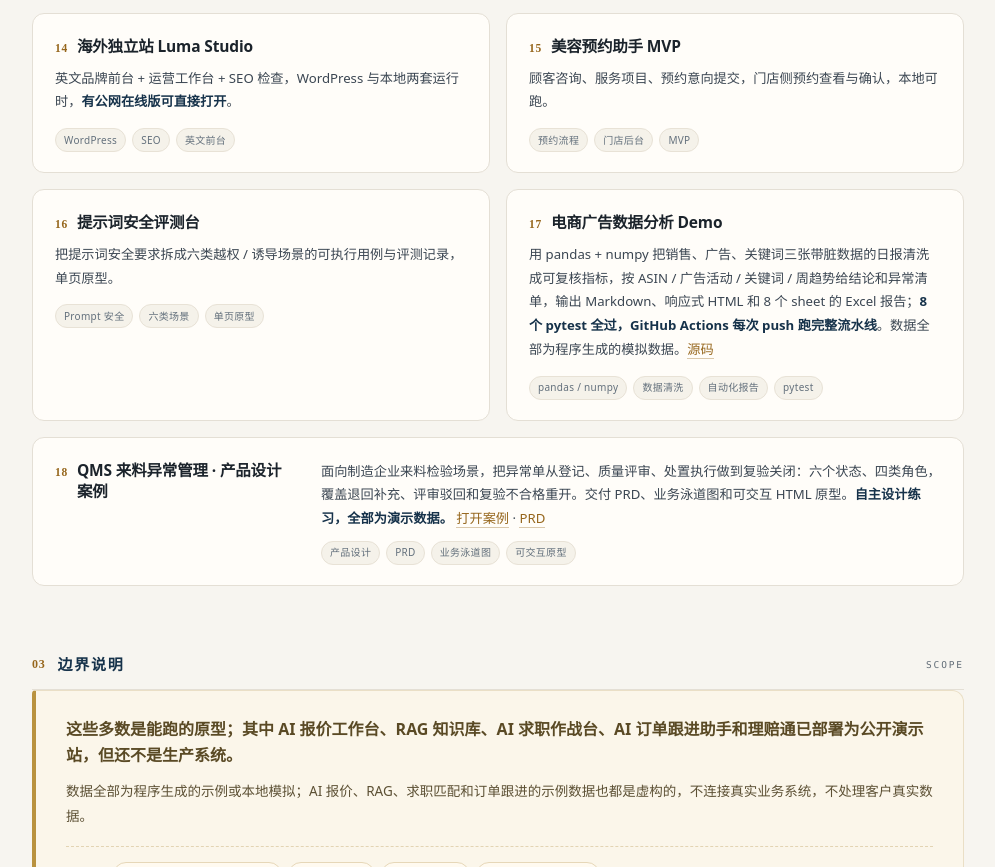
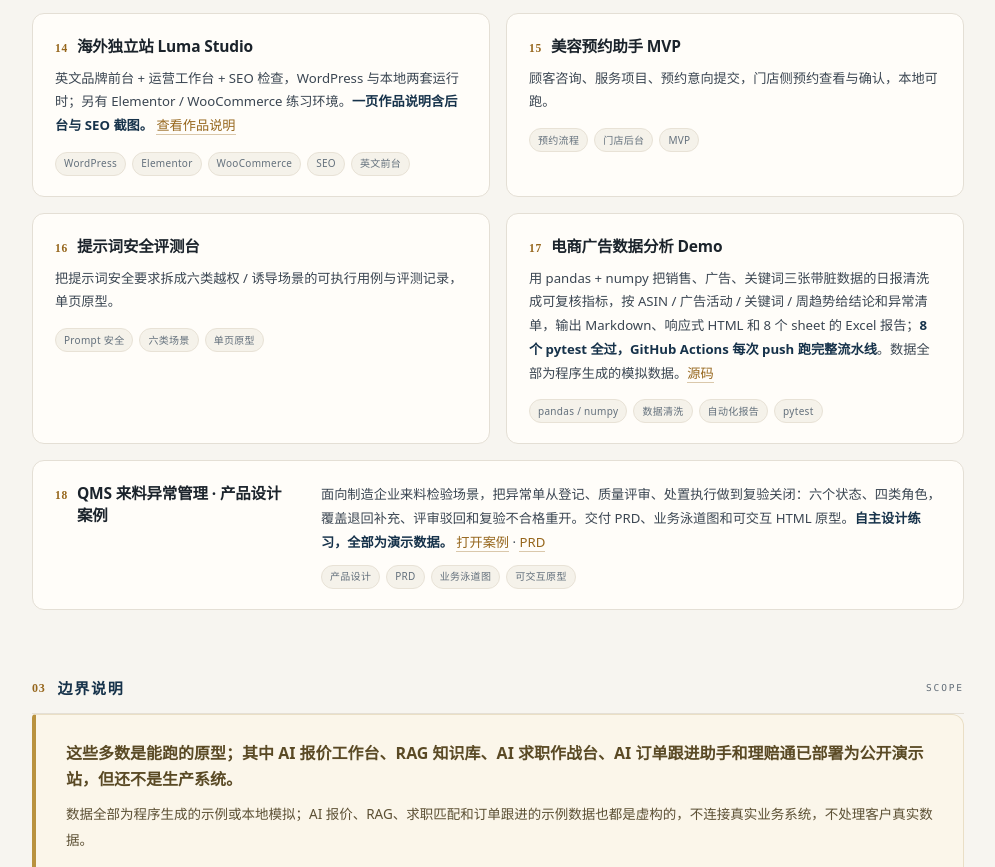
Before and after one commit to Hyxxt/portfolio, a website: page index.html in a window 1280 px wide. Shown: the part 7542-8409 px from the top of the page, without its empty margins (142-1137 px from the left). Drawn offline with Linux system fonts and the light colour scheme; some packages are replaced by stand-ins of ours; a script that the page names is missing.

Commit message:
作品集：补充 Luma Studio 一页作品说明链接
- 新增 luma/Luma-Studio-one-pager.pdf（修正版，移除失效在线链接与 C1 表述）
- Luma Studio 卡片改为可查看作品说明，补充 Elementor/WooCommerce 标签
- 同步 作品集.html、build.mjs

Co-Authored-By: Claude Code <noreply@anthropic.com>

```diff
--- a/build.mjs
+++ b/build.mjs
@@ -13,6 +13,7 @@ const files = [
   'img',
   'beauty-ops',
   'qms',
+  'luma',
 ];
 
 async function copy(src, dest) {
--- a/index.html
+++ b/index.html
@@ -910,8 +910,8 @@
 
       <article class="mini reveal">
         <div class="mini-head"><span class="idx" aria-hidden="true">14</span><h3>海外独立站 Luma Studio</h3></div>
-        <p>英文品牌前台 + 运营工作台 + SEO 检查，WordPress 与本地两套运行时，<b>有公网在线版可直接打开</b>。</p>
-        <div class="tags" aria-label="技术标签"><span>WordPress</span><span>SEO</span><span>英文前台</span></div>
+        <p>英文品牌前台 + 运营工作台 + SEO 检查，WordPress 与本地两套运行时；另有 Elementor / WooCommerce 练习环境。<b>一页作品说明含后台与 SEO 截图。</b> <a class="mini-link" href="luma/Luma-Studio-one-pager.pdf" target="_blank" rel="noopener">查看作品说明</a></p>
+        <div class="tags" aria-label="技术标签"><span>WordPress</span><span>Elementor</span><span>WooCommerce</span><span>SEO</span><span>英文前台</span></div>
       </article>
 
       <article class="mini reveal">
```
Also changed, not shown: 作品集.html (+2 -2 lines), 1 other file.
